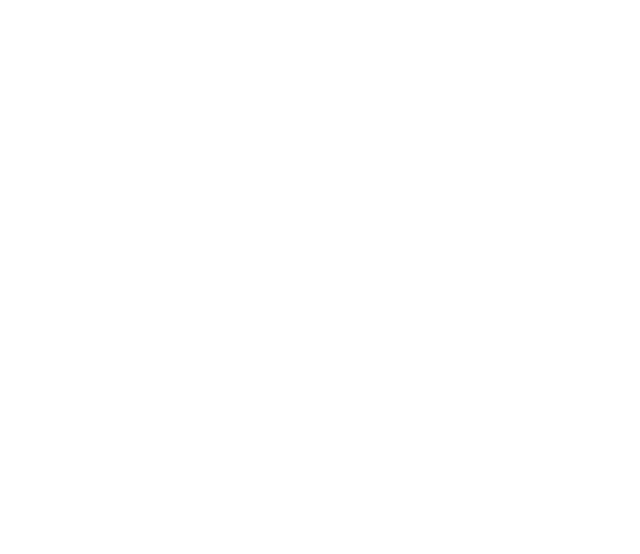
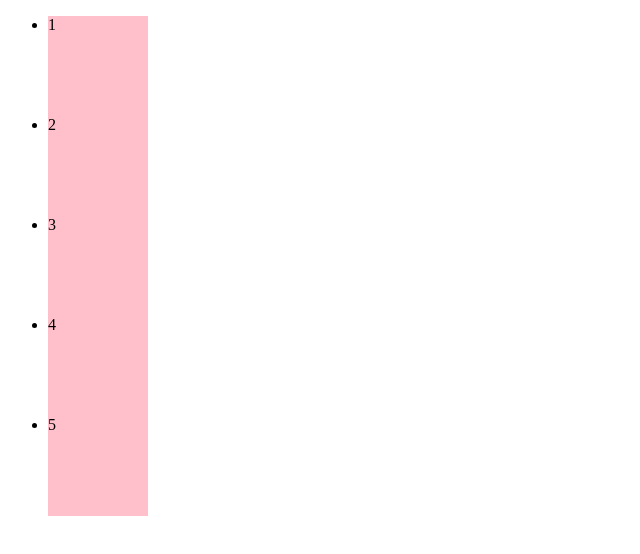
Before and after one commit to guanyuan/js, a website: page index.html in a window 1280 px wide. Shown: the whole page, without its empty margins (0-640 px from the left). Drawn offline with Linux system fonts and the light colour scheme.

Commit message:
exercise dom operation

```diff
--- a/index.html
+++ b/index.html
@@ -3,8 +3,24 @@
 <head>
     <meta charset="UTF-8">
     <title>Title</title>
+    <style>
+        .item {
+            width: 100px;
+            height: 100px;
+            background-color: pink;
+        }
+    </style>
+
 </head>
 <body>
+<ul class="item-list">
+    <li class="item">1</li>
+    <li class="item">2</li>
+    <li class="item">3</li>
+    <li class="item">4</li>
+</ul>
+
+    <script type="text/javascript" src="./src/bundle.js"></script>
 
 </body>
 </html>
--- /dev/null
+++ b/src/bundle.js
@@ -0,0 +1,16 @@
+var parent = document.querySelectorAll('.item-list');
+var items = document.querySelectorAll('.item-list .item');
+
+for (var i = 0; i < items.length; i++) {
+  (function(index) {
+    items[index].addEventListener('click', function() {
+      alert(index);
+    })
+  })(i)
+}
+
+
+var newItem = document.createElement('li');
+newItem.innerHTML = '5';
+newItem.className = 'item';
+parent[0].appendChild(newItem)
```
